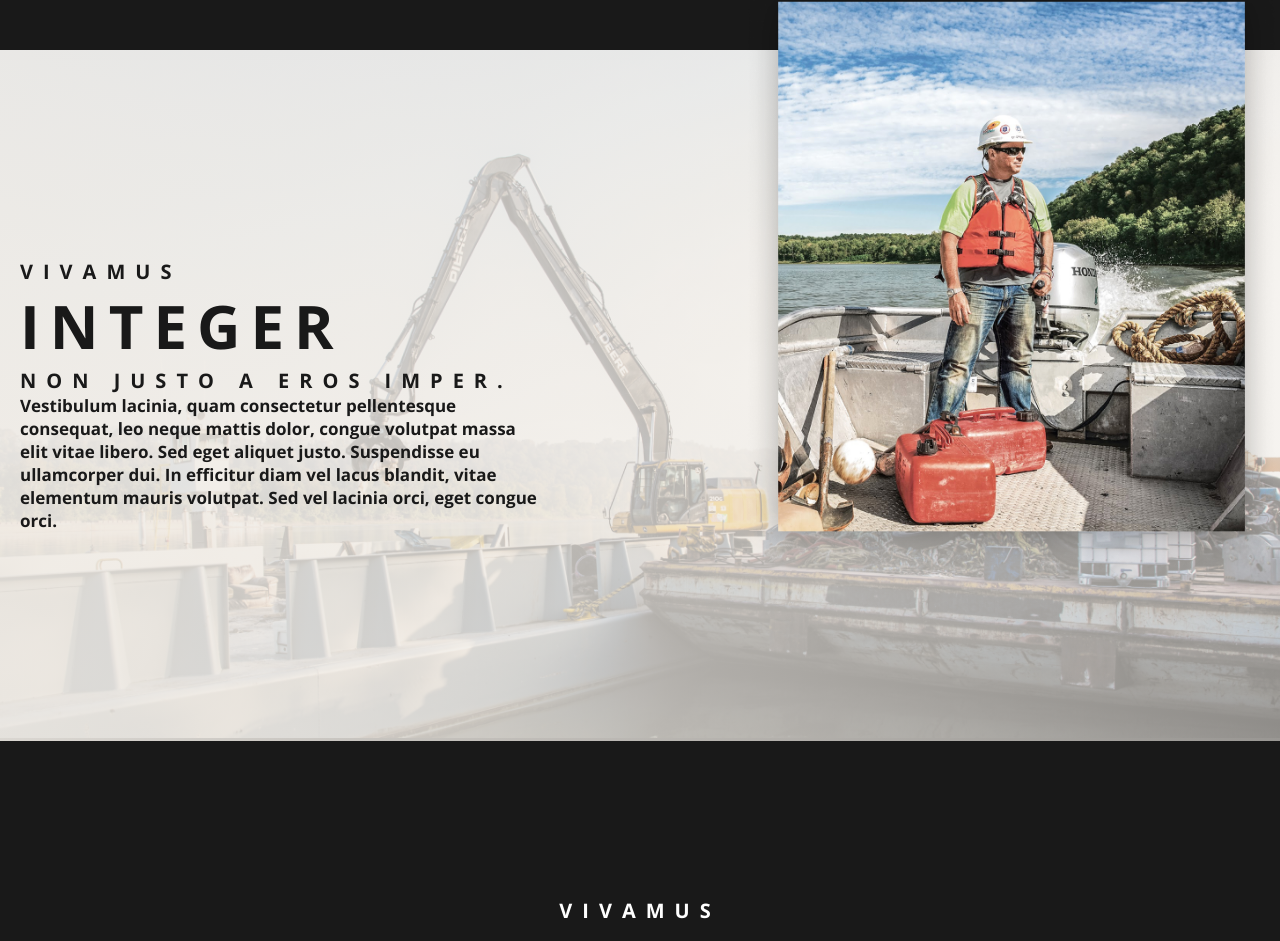
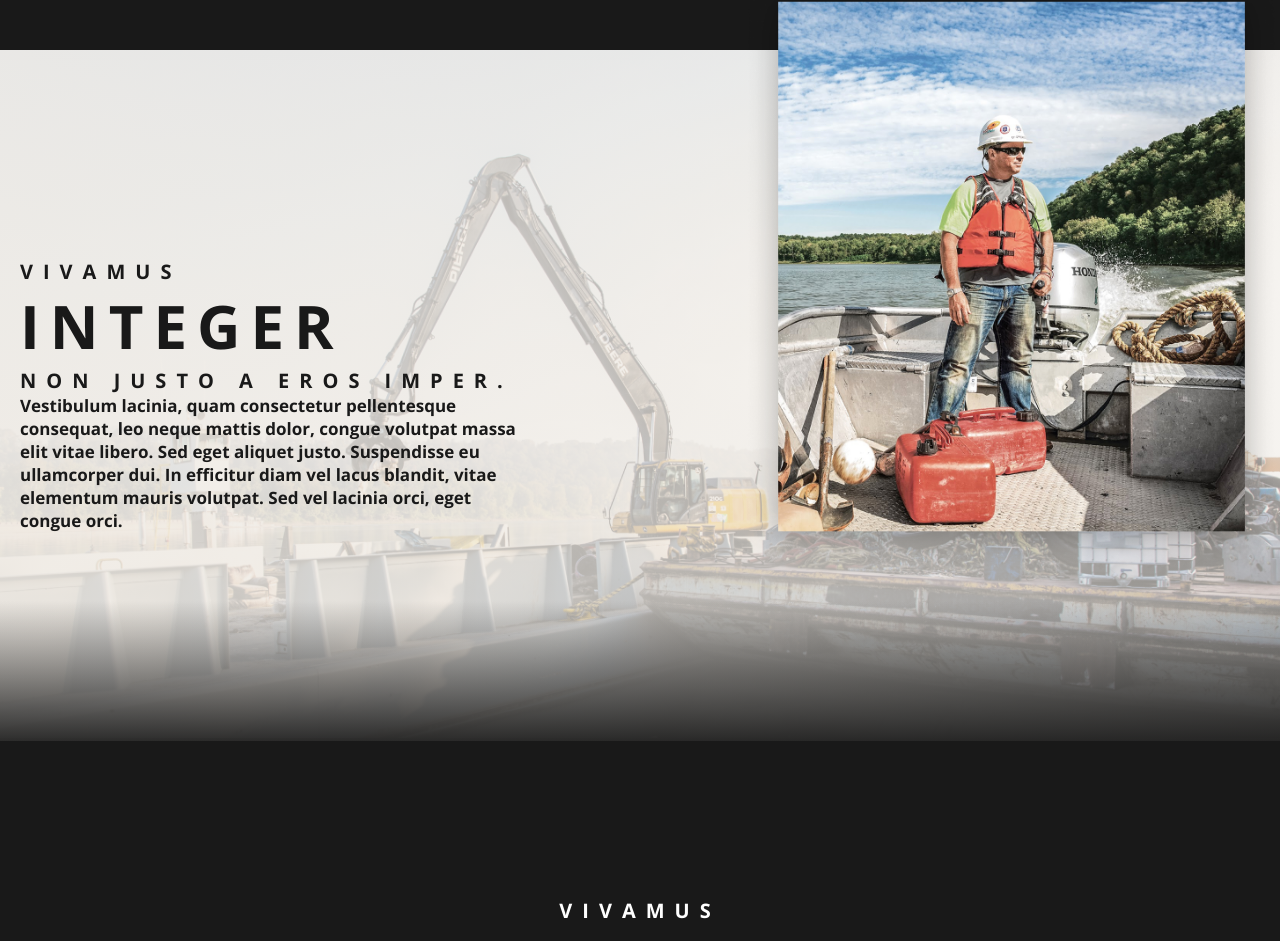
Before and after one commit to ach1209/front-end-assessment, a website: page index.html in a window 1280 px wide. Shown: the part 1176-2117 px from the top of the page. Drawn offline with nearby package versions, Linux system fonts and the light colour scheme.

Commit message:
Added gradient overlay to secondary info section

```diff
--- a/index.html
+++ b/index.html
@@ -68,6 +68,7 @@
         <h3 class="secondary-info__subtitle"> non justo a eros imper.</h3>
         <p class="secondary-info__description">Vestibulum lacinia, quam consectetur pellentesque consequat, leo neque mattis dolor, congue volutpat massa elit vitae libero. Sed eget aliquet justo. Suspendisse eu ullamcorper dui. In efficitur diam vel lacus blandit, vitae elementum mauris volutpat. Sed vel lacinia orci, eget congue orci.</p>
       </div>
+      <span class="bottom-overlay"></span>
     </section>
     <section class="full-text">
       <div class="full-text-wrapper">
--- a/scss/components/_hero.scss
+++ b/scss/components/_hero.scss
@@ -41,11 +41,3 @@
   position: absolute;
   left: 50%;
 }
-
-.bottom-overlay {
-  width: 100%;
-  height: 14rem;
-  background: linear-gradient(180deg, rgba(25,25,25, 0.1), rgba(25,25,25,0.9));
-  position: absolute;
-  bottom: 0;
-}
--- a/scss/components/_secondary-info.scss
+++ b/scss/components/_secondary-info.scss
@@ -36,7 +36,7 @@
   }
 
   &__content-body {
-    padding-left: 2rem;
+    padding: 0 2rem;
     position: absolute;
 
     @include device-medium-large-no-max {
--- a/scss/styles.scss
+++ b/scss/styles.scss
@@ -39,6 +39,14 @@ img {
   height: auto;
 }
 
+.bottom-overlay {
+  width: 100%;
+  height: 14rem;
+  background: linear-gradient(to bottom, rgba(25,25,25, 0), rgba(25,25,25,0.9));
+  position: absolute;
+  bottom: 0;
+}
+
 .horizontal-divider {
   content: "";
   max-width: 104rem;
```
Also changed, not shown: css/styles.css.
